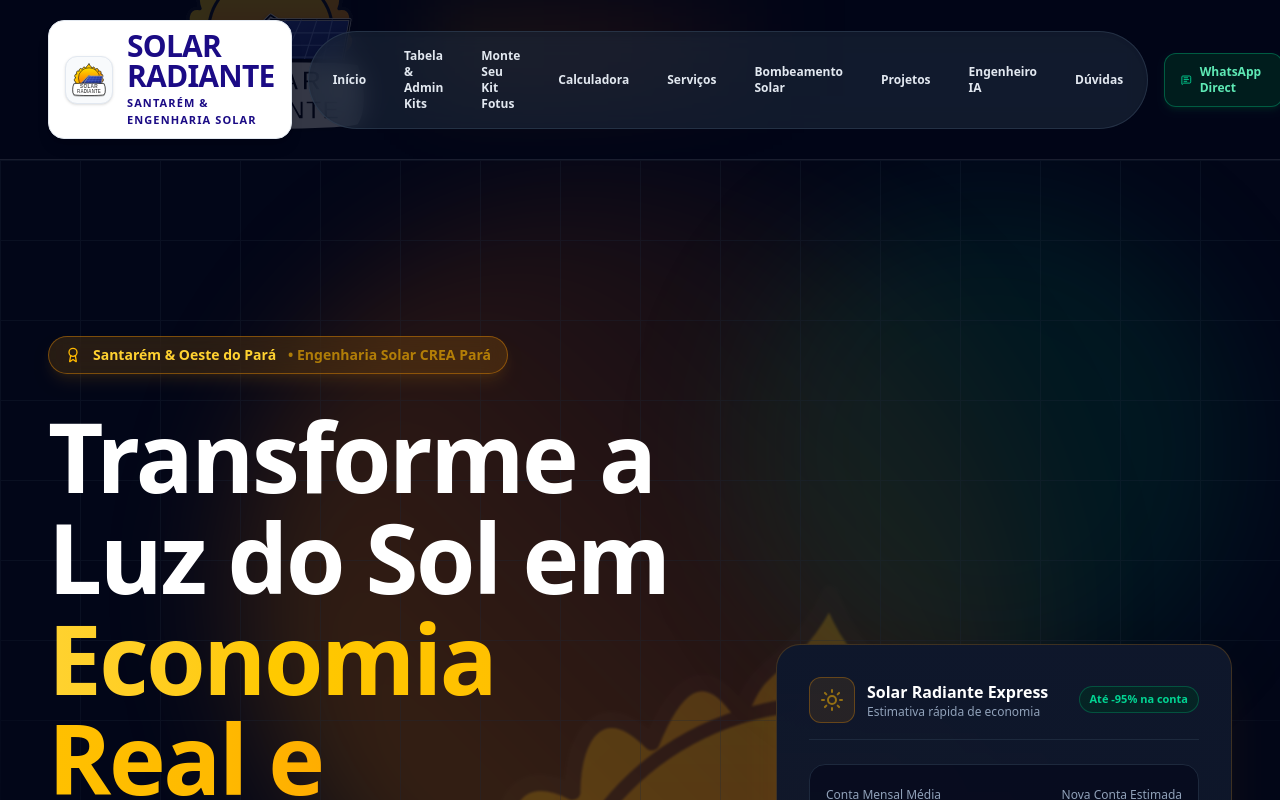
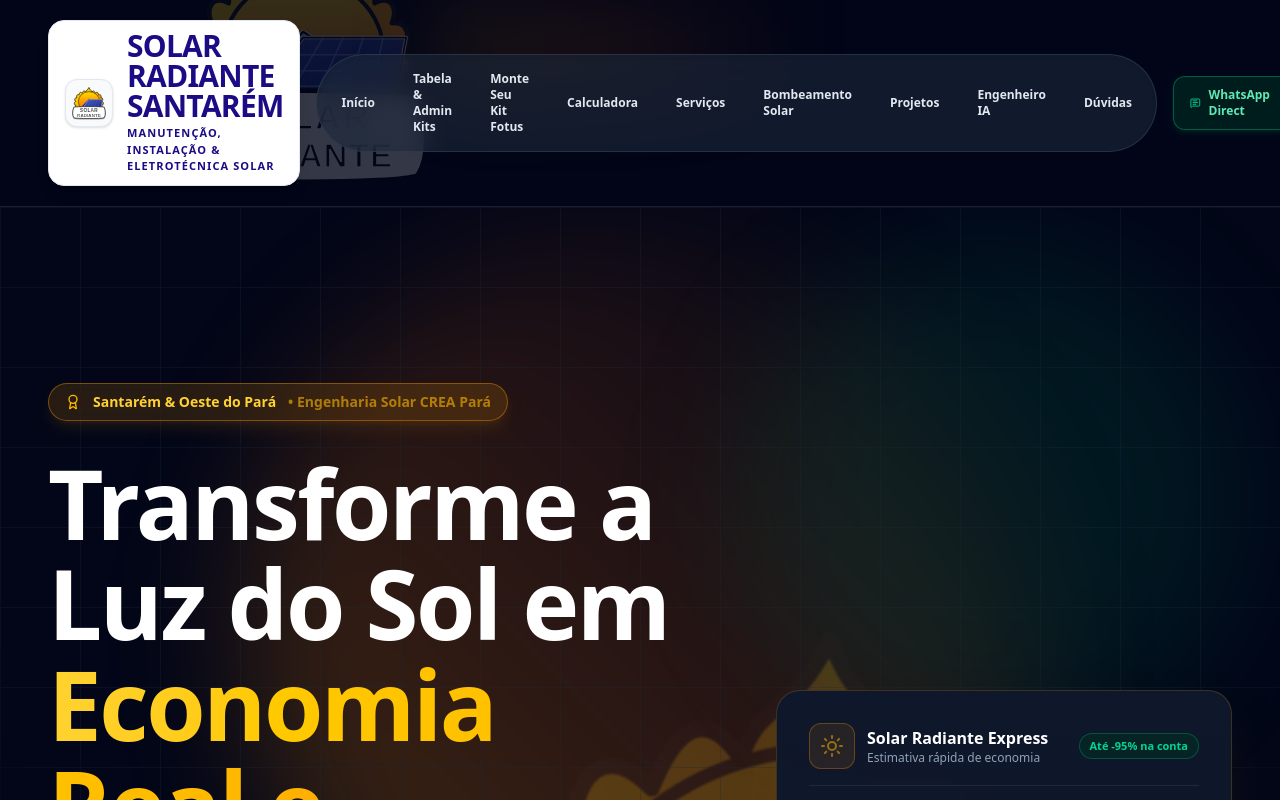
Before and after one commit to POLOTAPAJOS-hash/SOLAR-RADIANTE, a React (Vite) app: page / in a window 1280 px wide. Shown: the top 800 px of the page. Built offline with nearby package versions, Linux system fonts and the light colour scheme.

Commit message:
refactor: update brand name and descriptive tags
Updated the application name to "Solar Radiante Santarém" and refined the service description to better reflect current operational scope.

```diff
--- a/index.html
+++ b/index.html
@@ -3,7 +3,7 @@
   <head>
     <meta charset="UTF-8" />
     <meta name="viewport" content="width=device-width, initial-scale=1.0" />
-    <title>Solar Radiante</title>
+    <title>Solar Radiante Santarém</title>
     <link rel="icon" type="image/svg+xml" href="/solar-radiante-logo.svg" />
     <link rel="alternate icon" href="/solar-radiante-logo.svg" />
     <link rel="apple-touch-icon" href="/solar-radiante-logo.svg" />
--- a/metadata.json
+++ b/metadata.json
@@ -1,5 +1,5 @@
 {
-  "name": "Solar Radiante",
+  "name": "Solar Radiante Santarém",
   "description": "Soluções completas em energia solar, alta e baixa tensão, subestações, bombeamento para chácaras e calculadora de economia mensal.",
   "requestFramePermissions": [],
   "majorCapabilities": ["MAJOR_CAPABILITY_SERVER_SIDE_GEMINI_API"]
--- a/src/components/Footer.tsx
+++ b/src/components/Footer.tsx
@@ -21,10 +21,10 @@
               </div>
               <div className="flex flex-col">
                 <span className="text-2xl sm:text-3xl font-black tracking-tight text-blue-400 drop-shadow-md leading-none">
-                  SOLAR RADIANTE
+                  SOLAR RADIANTE SANTARÉM
                 </span>
                 <span className="text-xs uppercase font-bold text-blue-300/90 tracking-widest mt-1">
-                  Santarém &amp; Engenharia Solar
+                  Manutenção, Instalação &amp; Eletrotécnica Solar
                 </span>
               </div>
             </div>
--- a/src/components/Navbar.tsx
+++ b/src/components/Navbar.tsx
@@ -71,13 +71,13 @@
                 className="text-2xl sm:text-3xl font-black tracking-tight flex items-center gap-2 leading-none"
                 style={{ color: '#1b0b85' }}
               >
-                SOLAR RADIANTE
+                SOLAR RADIANTE SANTARÉM
               </span>
               <span
                 className="text-[11px] uppercase font-extrabold tracking-widest mt-1"
                 style={{ color: '#1b0b85' }}
               >
-                Santarém &amp; Engenharia Solar
+                Manutenção, Instalação &amp; Eletrotécnica Solar
               </span>
             </div>
           </a>
```
